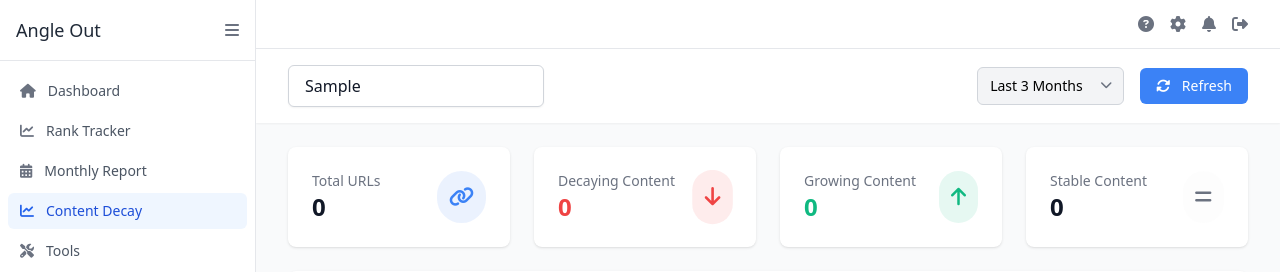
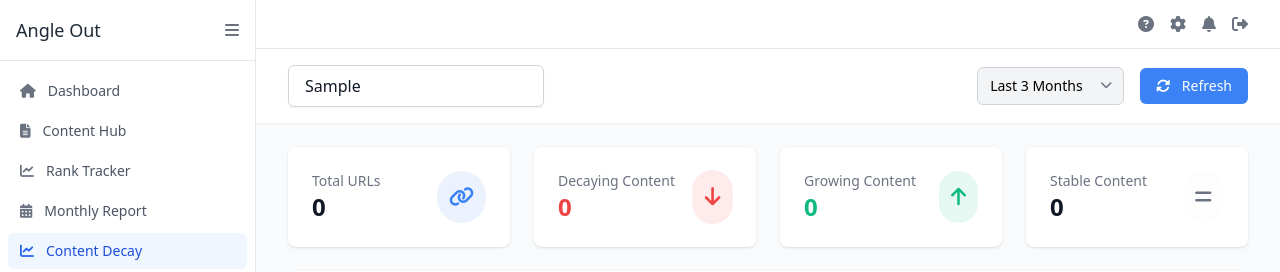
Before and after one commit to seramsharma30/AngleOut, a Flask app: template app/templates/contentdecay.html in a window 1280 px wide. Shown: the top 272 px of the page. Run offline with Flask 3, Linux system fonts and the light colour scheme; the template is opened without the code that fills it: most values are stand-ins (such as "Sample title", 1, 10 or a date in 2020); parts of the project's set-up code (start-up, migrations or seed data) failed here and were passed over; some libraries are stand-ins or nearby versions.

Commit message:
Update contentdecay.html

```diff
--- a/app/templates/contentdecay.html
+++ b/app/templates/contentdecay.html
@@ -70,6 +70,11 @@
                         <a href="/dashboard" class="group flex items-center my-1 px-3 py-2 text-sm font-medium rounded-md text-gray-600 hover:bg-blue-50 hover:text-blue-700">
                             <i class="fas fa-home mr-3 text-gray-500 group-hover:text-blue-700"></i>
                             Dashboard
+                        </a>
+                        <a href="/contenthub"
+                            class="group flex items-center my-1 px-3 py-2 text-sm font-medium rounded-md text-gray-600 hover:bg-blue-50 hover:text-blue-700">
+                            <i class="fas fa-file-alt mr-3 text-gray-500 group-hover:text-blue-700"></i>
+                            Content Hub
                         </a>
                         <a href="/ranktracker" class="group flex items-center my-1 px-3 py-2 text-sm font-medium rounded-md text-gray-600 hover:bg-blue-50 hover:text-blue-700">
                             <i class="fas fa-chart-line mr-3 text-gray-500 group-hover:text-blue-700"></i>
```
